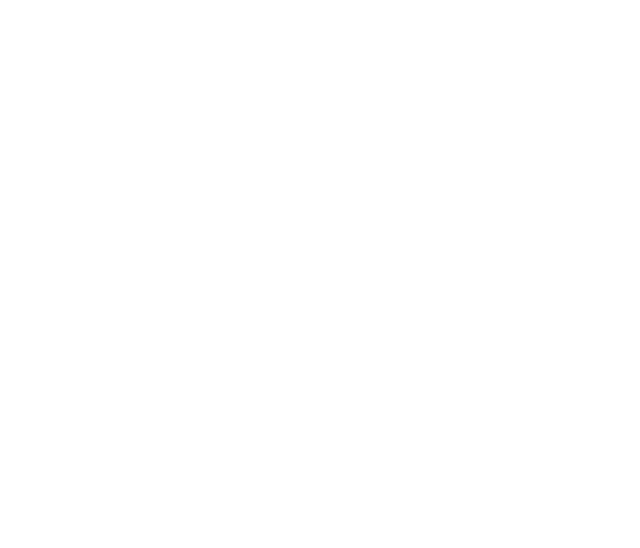
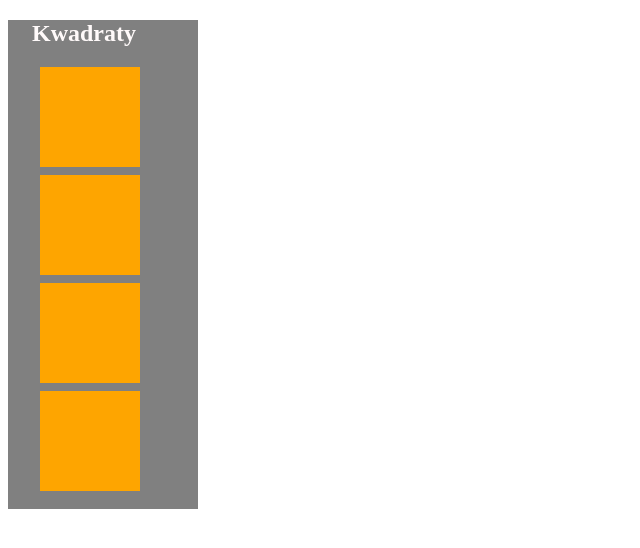
Before and after one commit to wochowskaj83/css-zadanie1, a plain HTML site: page index.html in a window 1280 px wide. Shown: the whole page, without its empty margins (0-640 px from the left). Drawn offline with Linux system fonts and the light colour scheme.

Commit message:
rozwiazanie zadania

```diff
--- a/css/style.css
+++ b/css/style.css
@@ -0,0 +1,19 @@
+.paragraf1 {
+    background-color: #808080;
+    width: 15%;
+    text-indent: 1.5em;
+}
+
+.box {
+    width: 100px;
+    height: 100px;
+    background-color: #fea500;
+    background-repeat: no-repeat;
+    background-position-x: center;
+    margin-left: 2em;
+    margin-top: 0.5em;
+}
+
+.naglowek {
+    color: snow;
+}
--- a/index.html
+++ b/index.html
@@ -1,12 +1,23 @@
 <!DOCTYPE html>
 <html lang="en">
+
 <head>
     <meta charset="UTF-8">
     <meta http-equiv="X-UA-Compatible" content="IE=edge">
     <meta name="viewport" content="width=device-width, initial-scale=1.0">
     <title>Document</title>
+
+    <link rel="stylesheet" href="css/style.css">
 </head>
+
 <body>
+    <section class="paragraf1">
+        <h1 class="naglowek">Kwadraty</h1>
+        <div class="box"></div>
+        <div class="box"></div>
+        <div class="box"></div>
+        <div class="box"></div><br>
+    </section>
+</body>
 
-</body>
 </html>
```
